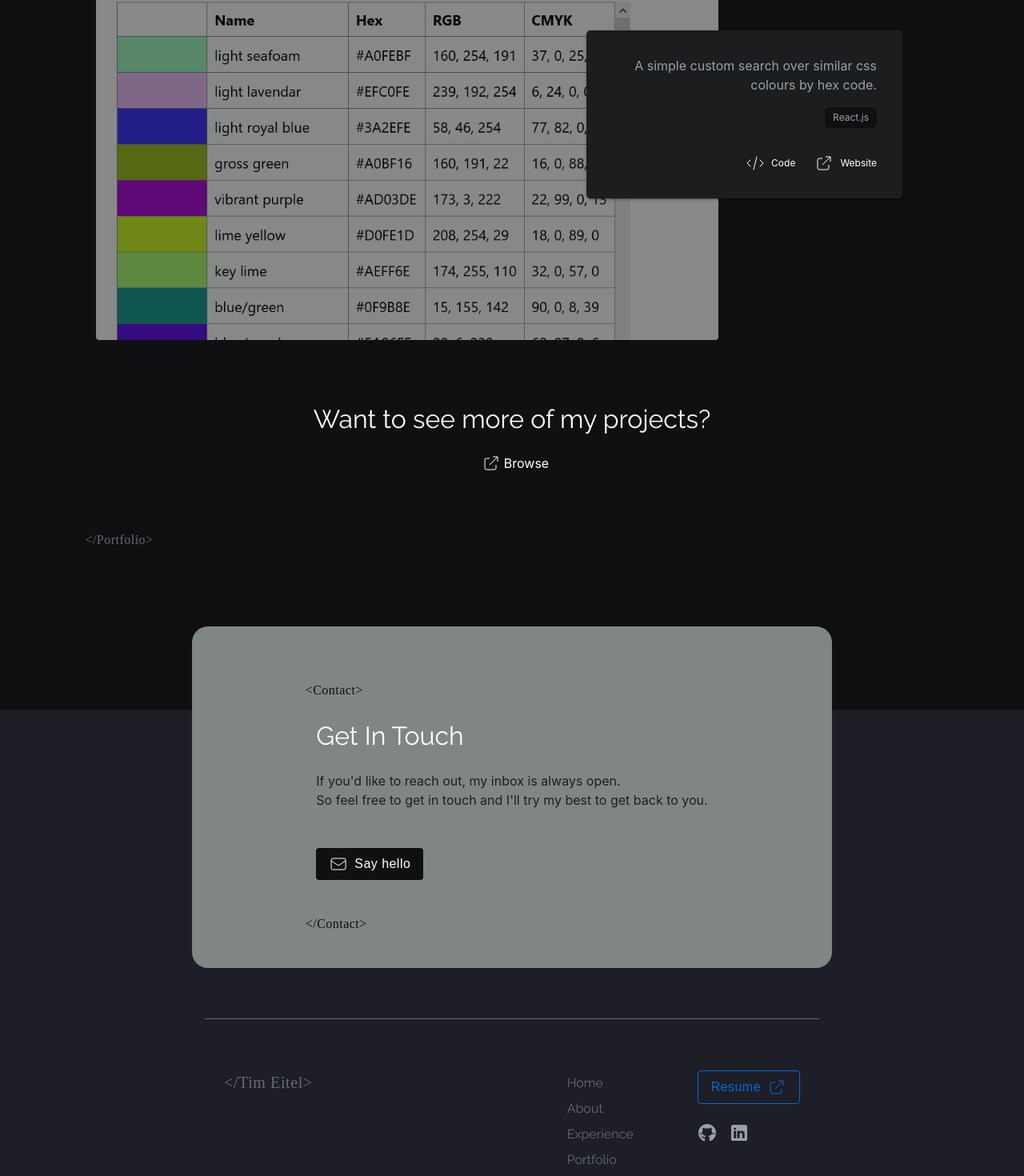
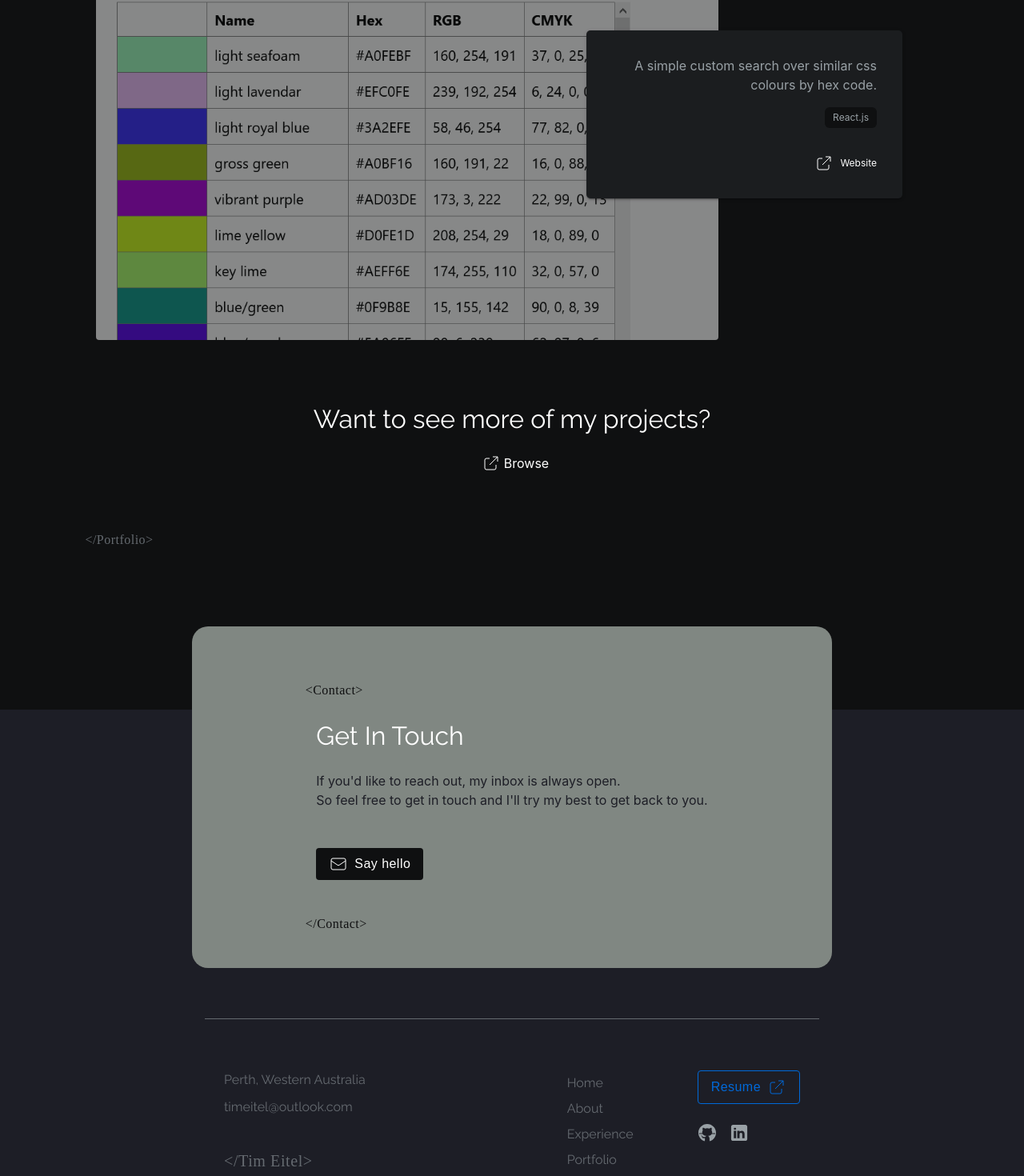
Before and after one commit to timeitel/portfolio, a Next.js app: page / in a window 1280 px wide. Shown: the part 3332-4802 px from the top of the page at 80% size. Built offline with nearby package versions, Linux system fonts and the light colour scheme; a web font is replaced by a local one.

Commit message:
style: footer address and github links

```diff
--- a/common/content/projects/1 ColorSearch.md
+++ b/common/content/projects/1 ColorSearch.md
@@ -3,7 +3,6 @@ title: Color Search
 tags: React.js
 image: color-search.png
 url: https://timeitel.github.io/color-search/
-github: https://github.com/timeitel/color-search
 ---
 
 A simple custom search over similar css colours by hex code.
--- a/common/content/projects/3 SevenAprons.md
+++ b/common/content/projects/3 SevenAprons.md
@@ -3,7 +3,6 @@ title: Seven Aprons
 tags: eCommerce, Stripe, React.js
 image: 7aprons.png
 url: https://www.sevenaprons.com/
-github: https://github.com/timeitel/seven-aprons
 ---
 
 Website for a rotating menu and online ordering of Malay cuisine for a local WA restaurant.
--- a/modules/Footer/Footer.tsx
+++ b/modules/Footer/Footer.tsx
@@ -15,12 +15,23 @@ interface Props {}
 
 export const Footer: FC<Props> = () => {
   return (
-    <StyledFooter>
-      <div>
-        <HtmlName>{"</Tim Eitel>"}</HtmlName>
+    <StyledFooter style={{ fontFamily: "Raleway" }}>
+      <div
+        style={{
+          alignSelf: "stretch",
+          display: "flex",
+          flexDirection: "column",
+          justifyContent: "space-between",
+        }}
+      >
+        <p style={{ margin: "0 0 0.6125rem" }}>Perth, Western Australia</p>
+        <p style={{ margin: 0 }}>timeitel@outlook.com</p>
+        <div style={{ marginTop: "auto" }}>
+          <HtmlName>{"</Tim Eitel>"}</HtmlName>
+        </div>
       </div>
       <StyledLinksContainer>
-        <StyledList style={{ marginRight: "5rem", fontFamily: "Raleway" }}>
+        <StyledList style={{ marginRight: "5rem" }}>
           <ListItem>
             <Link href="/">Home</Link>
           </ListItem>
```
